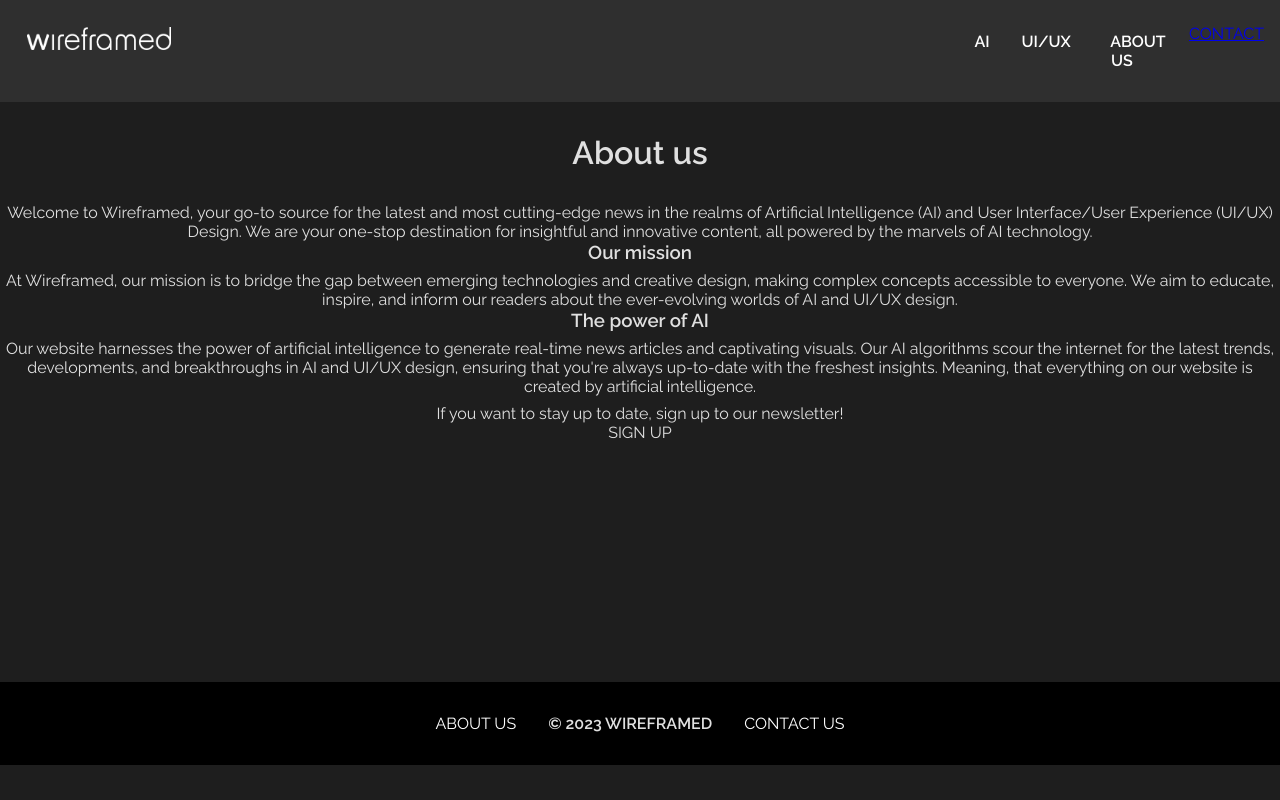
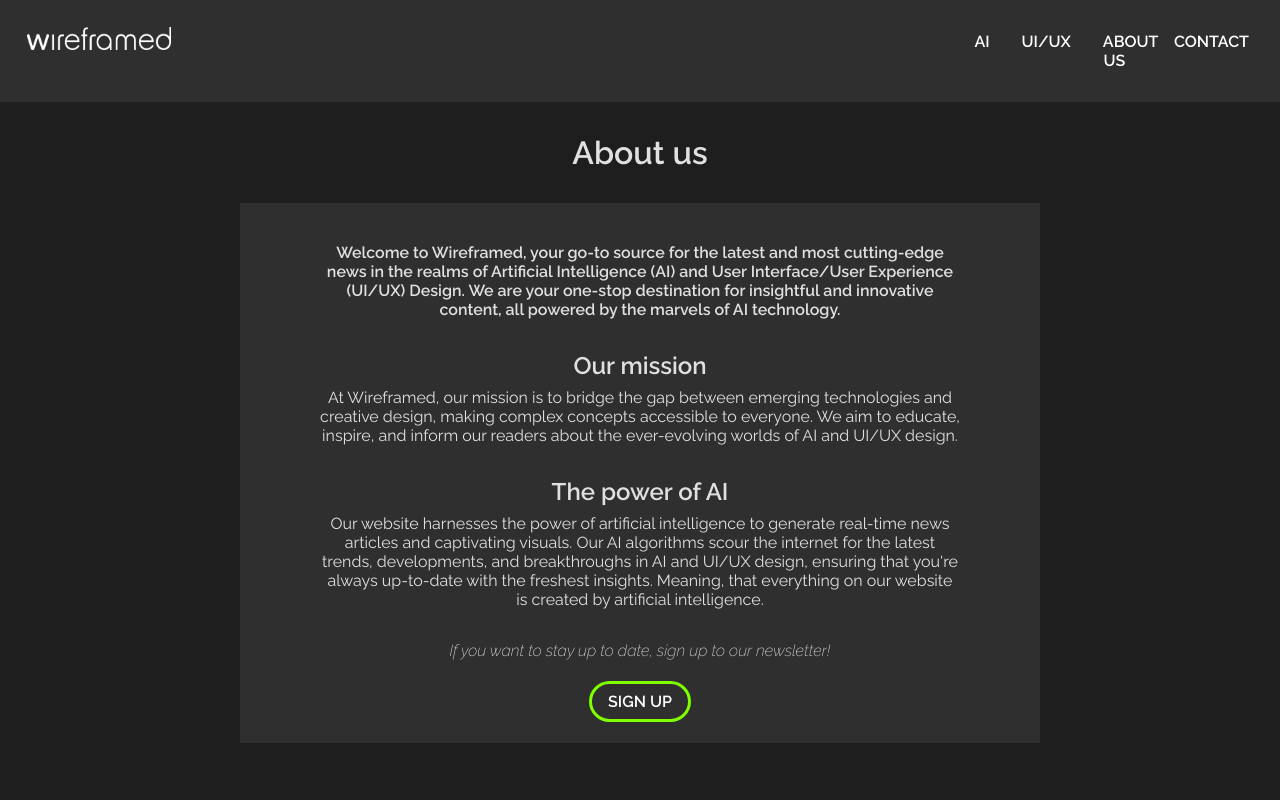
Before and after one commit to Nielsadp/wireframed, a plain HTML site: page aboutus.html in a window 1280 px wide. Shown: the top 800 px of the page. Drawn offline with Linux system fonts and the light colour scheme.

Commit message:
Update aboutus.html

```diff
--- a/aboutus.html
+++ b/aboutus.html
@@ -18,16 +18,16 @@
                 <li><a href="ai.html">AI</a></li>
                 <li><a href="uiux.html">UI/UX</a></li>
                 <li><a href="aboutus.html">ABOUT US</a></li>
+                <li><a href="contact.html">CONTACT</a></li>
             </ul>
         </nav>
-        <a class="cta" href="contact.html"><p>CONTACT</p></a>
+
     </header>
 
-    <h1>About us</h1>
+    <main>
+        <h1>About us</h1>
 
-    <main>
-
-        <div>
+        <article>
             <p>
                 Welcome to Wireframed, your go-to source for the latest and most cutting-edge news in the realms of
                 Artificial Intelligence (AI) and User Interface/User Experience (UI/UX) Design. We are
@@ -35,18 +35,18 @@
                 technology.
             </p>
 
-            <h3>
+            <h2>
                 Our mission
-            </h3>
+            </h2>
             <p>
                 At Wireframed, our mission is to bridge the gap between emerging technologies and creative design,
                 making complex concepts accessible to everyone. We aim to educate, inspire, and inform our readers about
                 the ever-evolving worlds of AI and UI/UX design.
             </p>
 
-            <h3>
+            <h2>
                 The power of AI
-            </h3>
+            </h2>
             <p>
                 Our website harnesses the power of artificial intelligence to generate real-time news articles and
                 captivating visuals. Our AI algorithms scour the internet for the latest trends, developments, and
@@ -55,8 +55,10 @@
             </p>
 
             <p>If you want to stay up to date, sign up to our newsletter!</p>
+
             <a>SIGN UP</a>
-        </div>
+
+        </article>
 
     </main>
 
```
